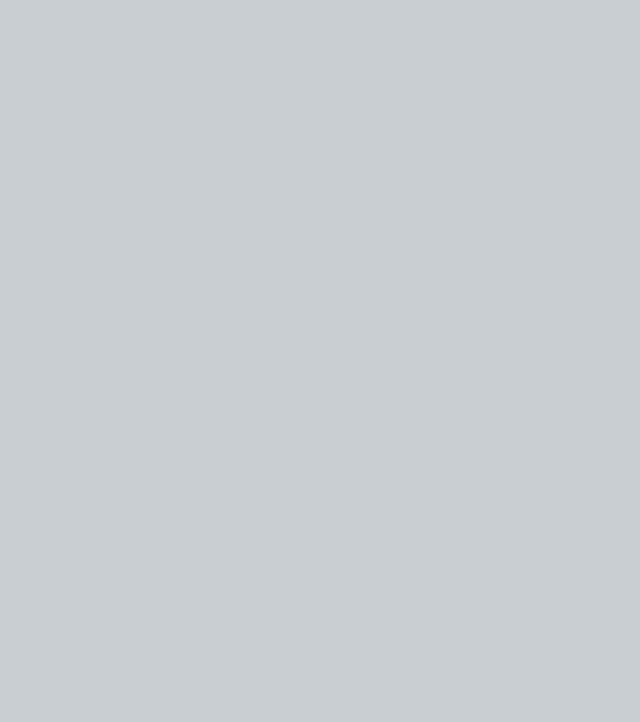
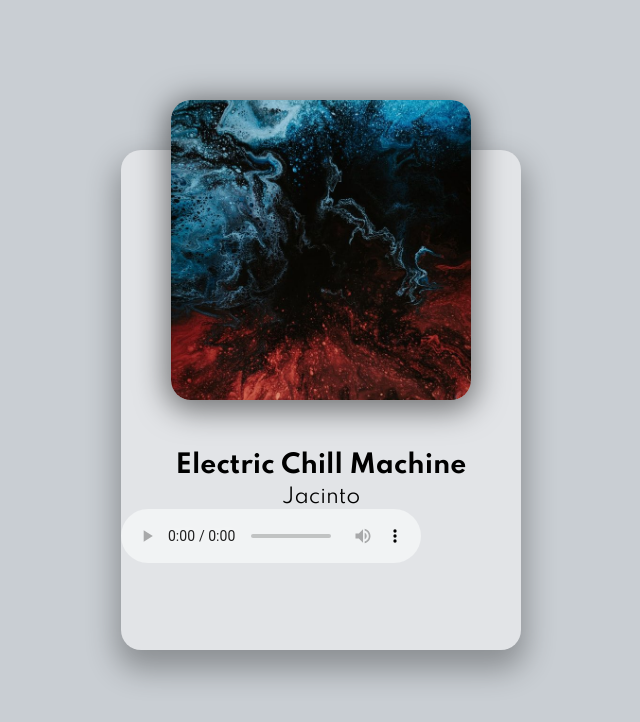
Before and after one commit to hientran12/MusicPlayer, a plain HTML site: page index.html in a window 1280 px wide. Shown: the whole page, without its empty margins (319-959 px from the left). Drawn offline with Linux system fonts and the light colour scheme.

Commit message:
add UI Desktop and Moblie

```diff
--- a/index.html
+++ b/index.html
@@ -9,6 +9,15 @@
     <link rel="stylesheet" href="style.css">
 </head>
 <body>
+    <div class="player-container">
+        <!-- Song -->
+        <div class="img-container">
+            <img src="img/jacinto-1.jpg" alt="Album Art">
+        </div>
+        <h2 id="titlte">Electric Chill Machine</h2>
+        <h3 id="artist">Jacinto</h3>
+        <audio src="music/jacinto-1.mp3" controls></audio>
+    </div>
     <!-- Script -->
     <script src="script.js"></script>
 </body>
--- a/style.css
+++ b/style.css
@@ -1,80 +1,101 @@
 /* Images created by: https://unsplash.com/@pawel_czerwinski */
+@import url('https://fonts.googleapis.com/css2?family=Spartan:wght@400;700&display=swap');
 
 html {
   box-sizing: border-box;
 }
 
 body {
-  margin: 0;
-  min-height: 100vh;
-  background: #c9ced3;
-  display: flex;
-  justify-content: center;
-  align-items: center;
+  margin                    : 0;
+  min-height                : 100vh;
+  /* background             : url(https://images.unsplash.com/photo-1507246207829-732ed643ea0a?ixid=MnwxMjA3fDB8MHxwaG90by1wYWdlfHx8fGVufDB8fHx8&ixlib=rb-1.2.1&auto=format&fit=crop&w=1950&q=80) no-repeat center center fixed; */
+  /* -webkit-background-size: cover; */
+  /* -moz-background-size   : cover; */
+  /* -o-background-size     : cover; */
+  /* background-size        : cover; */
+  background                : #c9ced3;
+  display                   : flex;
+  justify-content           : center;
+  align-items               : center;
+  font-family               : Spartan, sans-serif;
+  font-size                 : 12px;
+}
 
-  font-size: 12px;
+.player-container {
+  height: 500px;
+  width : 400px;
+  background: #e2e4e7;
+  border-radius: 20px;
+  box-shadow: 0 15px 30px 5px rgba(0, 0, 0, 0.3);
 }
 
 
-
 .img-container {
-
+  height: 300px;
+  width: 300px;
   position: relative;
-  top: -50px;
-  left: 50px;
+  top     : -50px;
+  left    : 50px;
 }
 
+.img-container img {
+  height: 100%;
+  width: 100%;
+  object-fit: cover;
+  border-radius: 20px;
+  box-shadow: 0 5px 30px 5px rgba(0, 0, 0, 0.5);
+}
 
 h2 {
-  font-size: 25px;
+  font-size : 25px;
   text-align: center;
-  margin: 0;
+  margin    : 0;
 }
 
 h3 {
-  font-size: 20px;
-  text-align: center;
+  font-size  : 20px;
+  text-align : center;
   font-weight: 400;
-  margin: 5px 0 0;
+  margin     : 5px 0 0;
 }
 
 /* Progress */
 .progress-container {
-  background: #fff;
+  background   : #fff;
   border-radius: 5px;
-  cursor: pointer;
-  margin: 40px 20px;
-  height: 4px;
-  width: 90%;
+  cursor       : pointer;
+  margin       : 40px 20px;
+  height       : 4px;
+  width        : 90%;
 }
 
 .progress {
-  background: #242323;
+  background   : #242323;
   border-radius: 5px;
-  height: 100%;
+  height       : 100%;
   /* change this to show progress */
-  width: 66%;
-  transition: width 0.1s linear;
+  width        : 66%;
+  transition   : width 0.1s linear;
 }
 
 .duration-wrapper {
-  position: relative;
-  top: -25px;
-  display: flex;
+  position       : relative;
+  top            : -25px;
+  display        : flex;
   justify-content: space-between;
 }
 
 /* Controls */
 .player-controls {
   position: relative;
-  top: -15px;
-  left: 120px;
-  width: 200px;
+  top     : -15px;
+  left    : 120px;
+  width   : 200px;
 }
 
 .fas {
-  font-size: 30px;
-  color: rgb(129, 129, 129);
+  font-size   : 30px;
+  color       : rgb(129, 129, 129);
   margin-right: 30px;
 
 }
@@ -83,13 +104,15 @@ h3 {
 
 .main-button {
   font-size: 40px;
-  position: relative;
-  top: 3px;
+  position : relative;
+  top      : 3px;
 }
 
 /* Media Query: iPhone (Vertical) */
 @media screen and (max-width: 376px) {
-
+  .player-container {
+    width: 95vw;
+  }
 
   .img-container {
     left: 29px;
@@ -104,7 +127,7 @@ h3 {
   }
 
   .player-controls {
-    top: -10px;
+    top : -10px;
     left: 100px;
   }
 }
```
